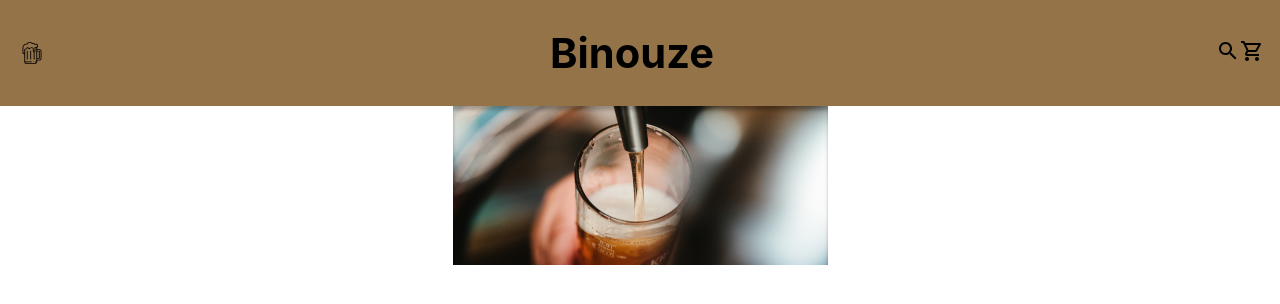
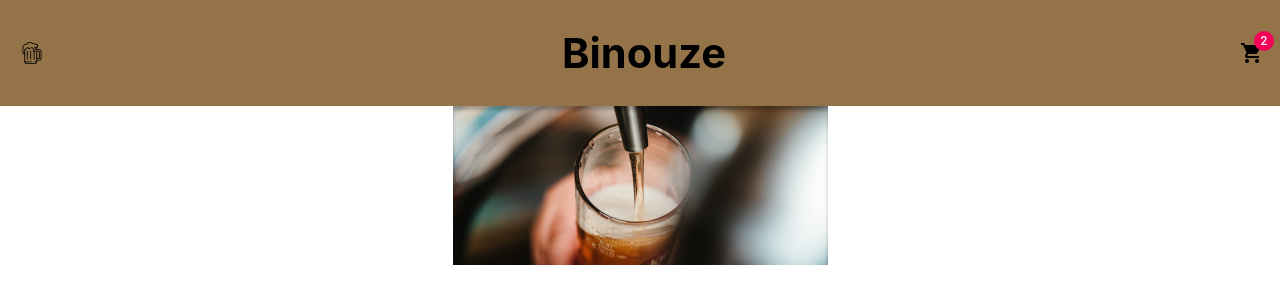
Before and after one commit to brice-mez/Binouze, a React (Create React App) app: page / in a window 1280 px wide. Shown: the top 304 px of the page. Built offline with nearby package versions, Linux system fonts and the light colour scheme.

Commit message:
Navbar/header with badge on cart

```diff
--- a/src/components/Layout/StyleHeader.css
+++ b/src/components/Layout/Navbar.css
@@ -1,5 +1,6 @@
 .header {
   display: flex;
+  justify-content: space-around;
   justify-content: space-between;
   align-items: center;
   width: 100%;
--- a/src/components/Layout/Header.jsx
+++ b/src/components/Layout/Navbar.jsx
@@ -1,8 +1,7 @@
 import React from "react";
 import MenuBurger from "../MenuBurger";
-import SearchIcon from "../../components/icons/SeachIcon";
-import ShoppingCart from "../../components/icons/ShoppingCart";
-import StyleHeader from "../Layout/StyleHeader.css";
+import Cart from "../icons/ShoppingCart";
+import "../Layout/Navbar.css";
 
 export default function Header() {
   return (
@@ -14,8 +13,7 @@ export default function Header() {
         <h1>Binouze</h1>
       </div>
       <div className="cart">
-        <SearchIcon />
-        <ShoppingCart />
+        <Cart />
       </div>
     </div>
   );
--- a/src/components/icons/ShoppingCart.jsx
+++ b/src/components/icons/ShoppingCart.jsx
@@ -1,6 +1,13 @@
 import React from "react";
-import ShoppingCartOutlinedIcon from "@material-ui/icons/ShoppingCartOutlined";
+import { Badge } from "@material-ui/core";
+import { ShoppingCart } from "@material-ui/icons";
 
-export default function ShoppingCart() {
-  return <ShoppingCartOutlinedIcon />;
-}
+const Cart = () => {
+  return (
+    <Badge badgeContent={2} color="secondary">
+      <ShoppingCart />
+    </Badge>
+  );
+};
+
+export default Cart;
--- a/src/views/Home.jsx
+++ b/src/views/Home.jsx
@@ -1,10 +1,10 @@
 import React from "react";
-import Header from "../components/Layout/Header";
+import Navbar from "../components/Layout/Navbar";
 import HomeFrame from "../components/Layout/HomeFrame";
 export default function Home() {
   return (
     <div>
-      <Header />
+      <Navbar />
       <HomeFrame />
     </div>
   );
```
Also changed, not shown: 1 other file (tests, documents, lock files or other folders).
